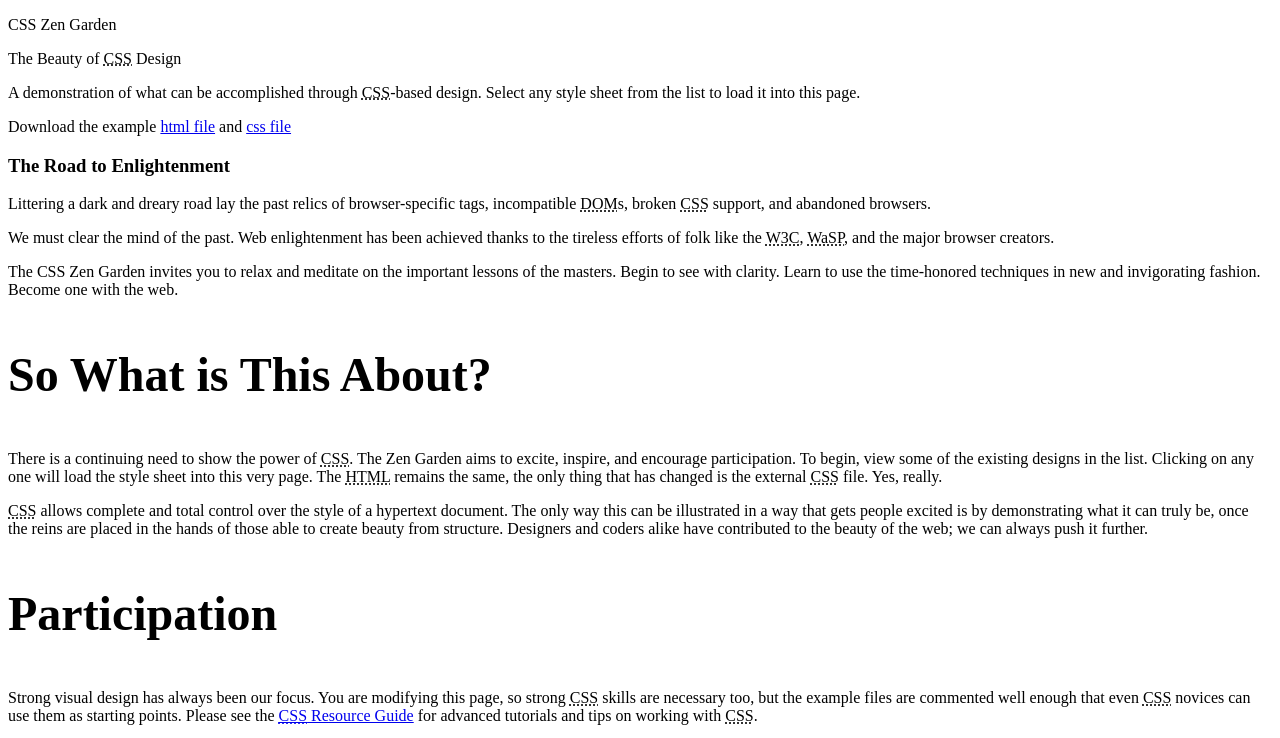
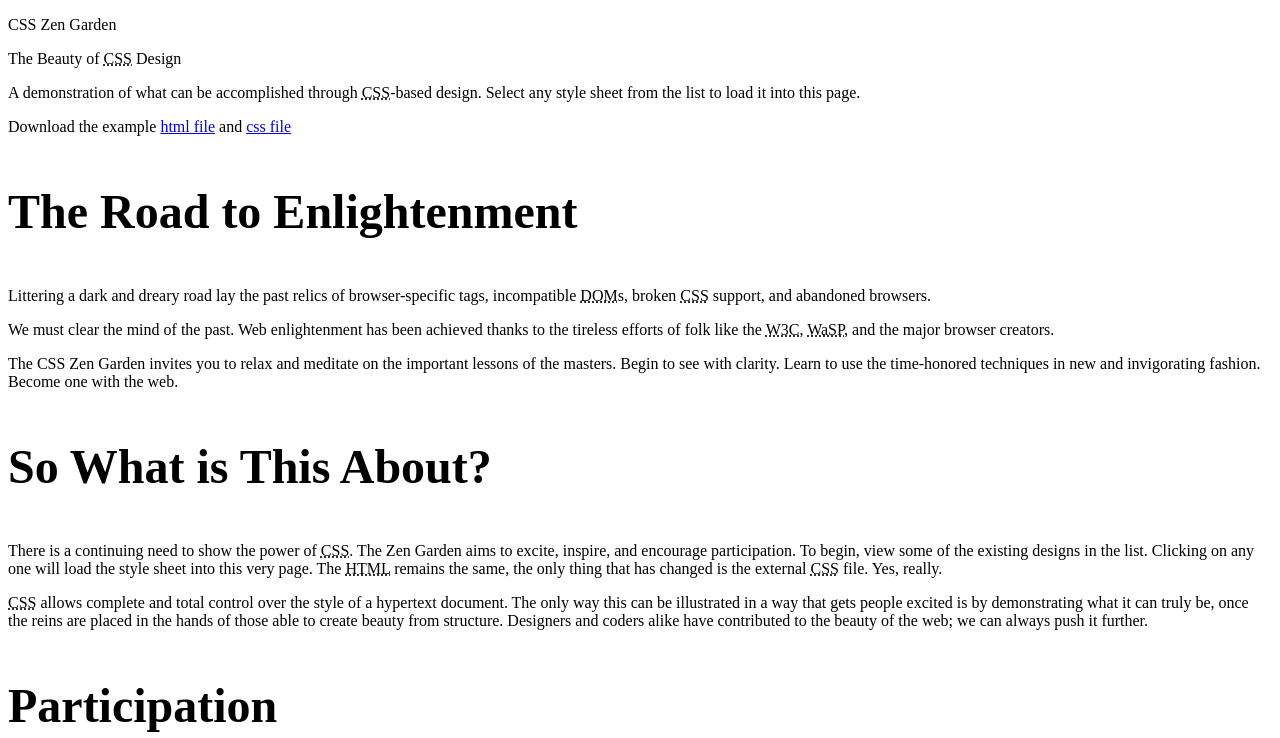
Before and after one commit to SchoolOfCode/branching-exercise, a plain HTML site: page index.html in a window 1280 px wide. Shown: the top 738 px of the page. Drawn offline with Linux system fonts and the light colour scheme.

Commit message:
Update index.html

```diff
--- a/index.html
+++ b/index.html
@@ -35,7 +35,7 @@
         </div>
 
         <div class="preamble" id="zen-preamble" role="article">
-          <h3>The Road to Enlightenment</h3>
+          <p style="font-size:48px; font-weight:bold;">The Road to Enlightenment</p>
           <p>
             Littering a dark and dreary road lay the past relics of
             browser-specific tags, incompatible
```
